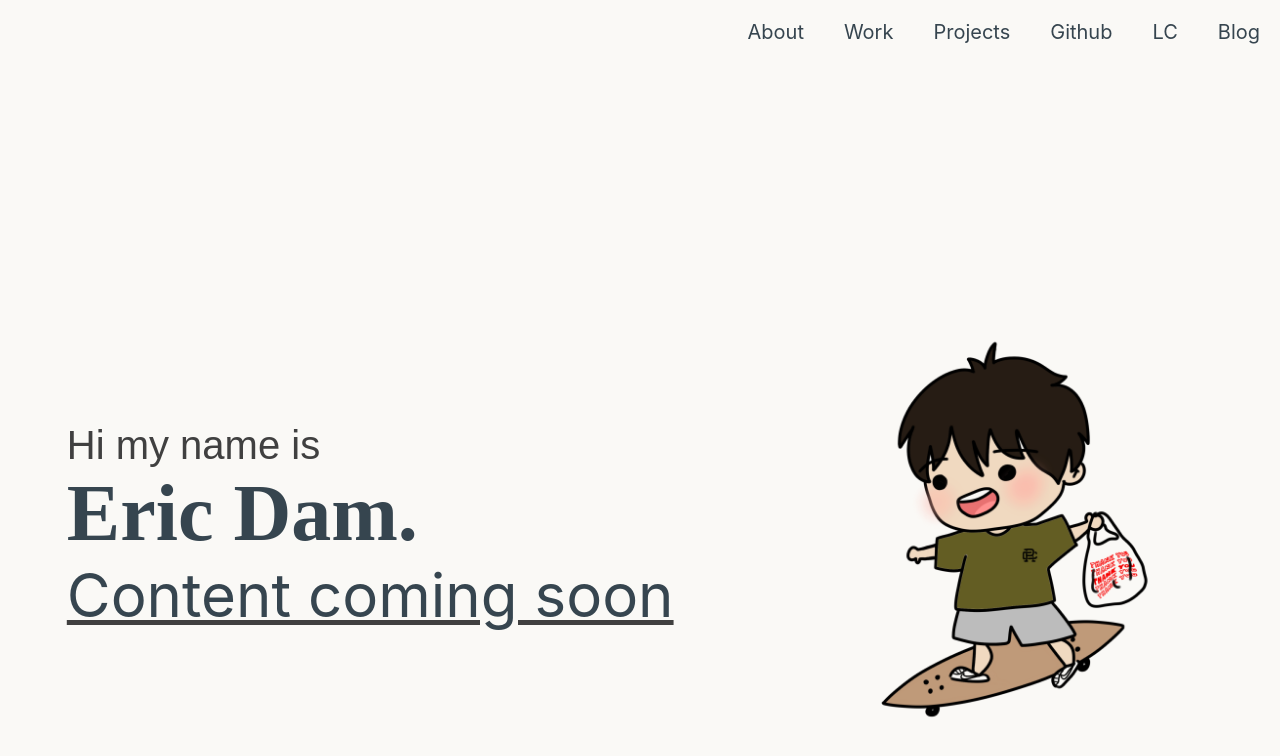
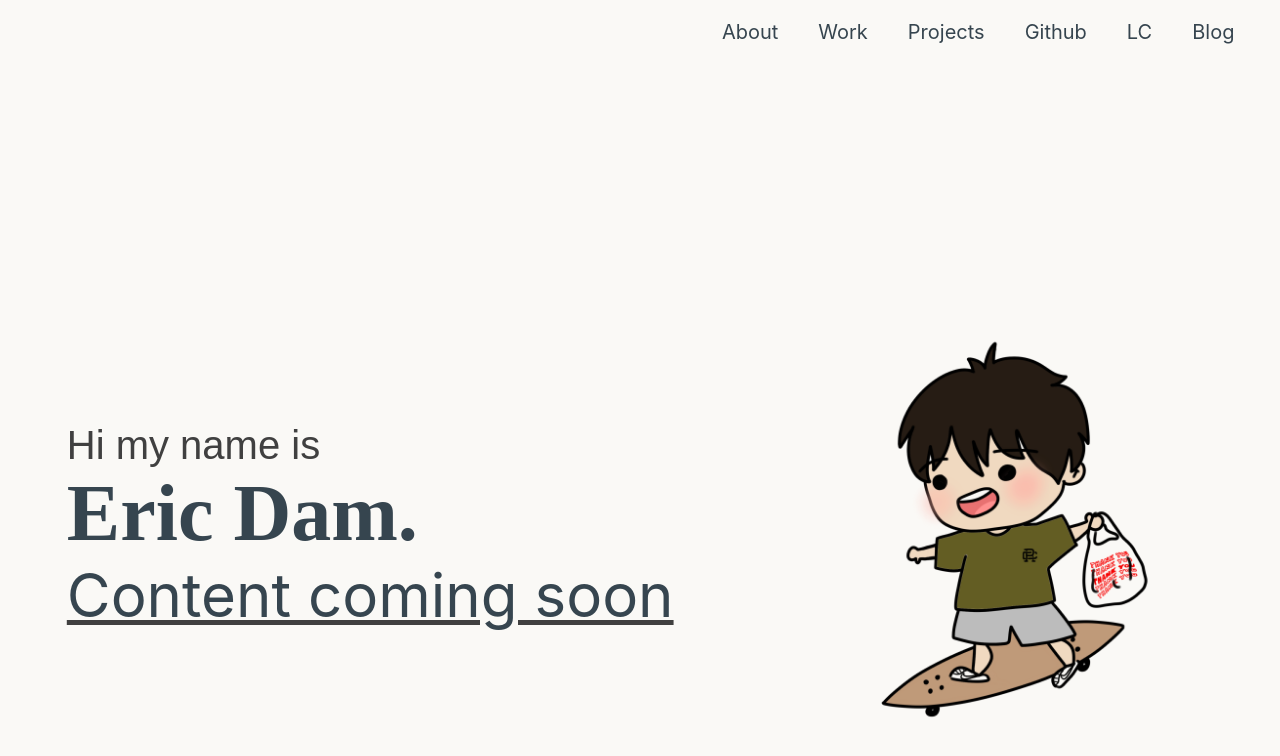
Before and after one commit to edam016/ericdam.net, a React (Create React App) app in the folder ericdam.net/: page / in a window 1280 px wide. Shown: the top 756 px of the page. Built offline with nearby package versions, Linux system fonts and the light colour scheme; a web font is replaced by a local one.

Commit message:
Navbar fix

```diff
--- a/ericdam.net/src/components/Navbar.css
+++ b/ericdam.net/src/components/Navbar.css
@@ -6,6 +6,7 @@
     right: 0;
     font-size: 20px;
     text-align: right;
+    padding: 0% 2% 0% 0%;
 }
 
 .item{
```
